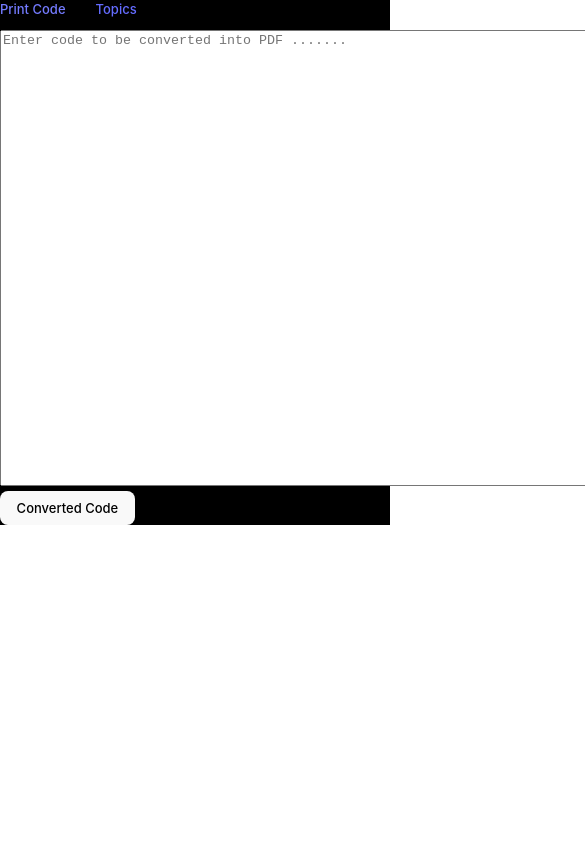
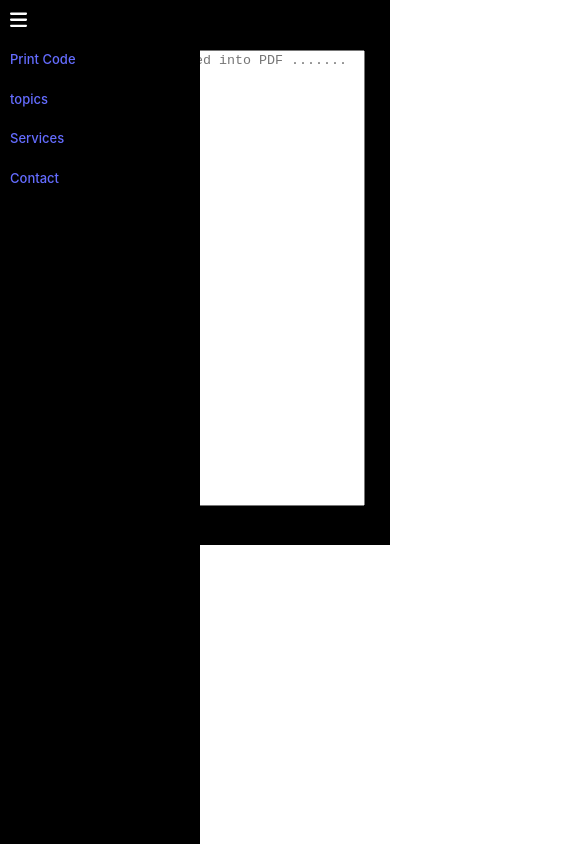
Before and after one commit to randhavevaibhav/JsManual2, a React (Create React App) app: page /JsManual2/printcode in a window 390 px wide. Shown: the top 844 px of the page, 585 px wide, since content can reach past the window. Built offline with nearby package versions, Linux system fonts and the light colour scheme; a small style sheet from the web is missing.

Commit message:
added side menu

```diff
--- a/package.json
+++ b/package.json
@@ -4,6 +4,9 @@
   "version": "0.1.0",
   "private": true,
   "dependencies": {
+    "@fortawesome/fontawesome-svg-core": "^6.5.1",
+    "@fortawesome/free-solid-svg-icons": "^6.5.1",
+    "@fortawesome/react-fontawesome": "^0.2.0",
     "@testing-library/jest-dom": "^5.17.0",
     "@testing-library/react": "^13.4.0",
     "@testing-library/user-event": "^13.5.0",
--- a/src/App.css
+++ b/src/App.css
@@ -1,46 +1,9 @@
-/* .App {
-  text-align: center;
-}
 
-.App-logo {
-  height: 40vmin;
-  pointer-events: none;
-}
-
-@media (prefers-reduced-motion: no-preference) {
-  .App-logo {
-    animation: App-logo-spin infinite 20s linear;
-  }
-}
-
-.App-header {
-  background-color: #282c34;
-  min-height: 100vh;
-  display: flex;
-  flex-direction: column;
-  align-items: center;
-  justify-content: center;
-  font-size: calc(10px + 2vmin);
-  color: white;
-}
-
-.App-link {
-  color: #61dafb;
-}
-
-@keyframes App-logo-spin {
-  from {
-    transform: rotate(0deg);
-  }
-  to {
-    transform: rotate(360deg);
-  }
-} */
 #App{
   width: 100%;
   height: 100%;
   display: flex;
- flex-direction: column;
+ flex-direction: row;
 
 }
 .nav-bar
@@ -50,3 +13,11 @@
   display: flex;
   width: 100%;
 }
+
+
+
+@media only screen and (max-width: 600px) {
+  #App{
+    flex-direction: column;
+  }
+ }
--- a/src/App.js
+++ b/src/App.js
@@ -3,17 +3,19 @@ import './App.css';
 import PrintCode from "./components/PrintCode";
 import Topics from './components/Topics';
 import ConvertedCode from "./components/CovertedCode";
+import Sidebar from "./components/Sidebar";
 function App() {
 
   return (
     <div id="App">
 
     <Router>
-      <div className="nav-bar">
+      {/* <div className="nav-bar">
         <Link to="/JsManual2/printcode">Print Code</Link>
         <Link to="/JsManual2/topics">Topics</Link>
 
-      </div>
+      </div> */}
+      <Sidebar/>
 
       <Routes>
 
--- /dev/null
+++ b/src/components/Sidebar.js
@@ -0,0 +1,93 @@
+import { faBars } from "@fortawesome/free-solid-svg-icons";
+import React, { useState } from "react";
+import '../styles/Sidebar.css';
+import { FontAwesomeIcon } from "@fortawesome/react-fontawesome";
+import { Link } from "react-router-dom";
+
+const Sidebar = () => {
+    const [menuItems, setMenuItems] = useState([
+      { id: 1, title: "Print Code", isOpen: false,path:"/JsManual2/printcode" },
+      { id: 2, title: "topics", isOpen: false,path:"/JsManual2/topics" },
+      { id: 3, title: "Services", isOpen: false },
+      { id: 4, title: "Contact", isOpen: false },
+    ]);
+
+    const [isSidebarOpen, setIsSidebarOpen] = useState(true);
+
+    const toggleSidebar = () => {
+
+
+      setIsSidebarOpen(!isSidebarOpen);
+      if(isSidebarOpen)
+      {
+          closeAllSubMenu();
+      }
+    };
+    const closeAllSubMenu = ()=>{
+
+      setMenuItems((prevMenuItems) =>
+        prevMenuItems.map((item) =>
+        true ? { ...item, isOpen: false } : item
+        )
+      );
+
+    }
+
+    const toggleMenu = (id) => {
+
+      setMenuItems((prevMenuItems) =>
+        prevMenuItems.map((item) =>
+          {
+              return item.id === id ? { ...item, isOpen: !item.isOpen } : item;
+          }
+        )
+
+      );
+      //for opening only one sub-menu
+      setMenuItems((prevMenuItems) =>
+        prevMenuItems.map((item) =>
+          {
+              return item.id !== id ? { ...item, isOpen: false } : item;
+          }
+        )
+
+      );
+
+    };
+
+    return (
+      <>
+      <div className="sidebar-container">
+      <div className="hamburger-icon" onClick={()=>{
+          toggleSidebar();
+
+        }}>
+          <FontAwesomeIcon icon={faBars} size="xl" color="white"/>
+        </div>
+        <div className={`sidebar ${isSidebarOpen ? "openSidebar" : "closedSidebar"}`}>
+          <ul>
+            {menuItems.map((item) => (
+              <li key={item.id}>
+                <div className="menu-item" onClick={() => {
+                  toggleMenu(item.id);
+
+                }}>
+                 <Link to={item.path}>{item.title}</Link>
+                </div>
+                {item.isOpen && (
+                  <ul className="sub-menu" >
+
+                    <li >Sub-Item 1</li>
+                    <li >Sub-Item 2</li>
+                  </ul>
+                )}
+              </li>
+            ))}
+          </ul>
+        </div>
+      </div>
+
+      </>
+    );
+  };
+export default Sidebar;
--- a/src/components/TopicItems.js
+++ b/src/components/TopicItems.js
@@ -21,7 +21,8 @@ const [copButtonText,setcopButtonText] = useState("Copy Code");
       <div className='first-section'>
 
         <div className="topic-name padding20px" >
-            {topicName}
+            <b>{topicName}</b>
+
         </div>
         <div id='copy-button'>
       <CopyToClipboard text={syntax}
@@ -52,7 +53,9 @@ const [copButtonText,setcopButtonText] = useState("Copy Code");
 
         </div>
         <div className="explanation padding20px">
+          <b>Explaination:</b><br/>
           {explanation}
+
         </div>
         <div className="youtube-links padding20px">
           <h3>YouTube Link - </h3>
--- a/src/styles/PrintCode.css
+++ b/src/styles/PrintCode.css
@@ -1,9 +1,19 @@
 .code{
     height: 100%;
     width: 100%;
+    margin-top: 50px;
 
 
 }
 textarea {
     resize: none;
+    width: 50%;
   }
+
+  @media only screen and (max-width: 600px) {
+
+    textarea {
+
+        width: 92%;
+      }
+  }
--- /dev/null
+++ b/src/styles/Sidebar.css
@@ -0,0 +1,82 @@
+.sidebar-container{
+    position:fixed;
+}
+
+.sidebar {
+    visibility: visible;
+    width: 200px;
+    height: fit-content;
+    background-color: black;
+    color: #fff;
+    height: 100vh;
+
+
+
+  }
+
+  .hamburger-icon{
+
+    background-color: black;
+    padding: 10px;
+  }
+
+
+  .openSidebar
+  {
+    transition: width 0.5s ease-in-out;
+  }
+
+  .closedSidebar {
+    transition: width 0.5s ease-in-out;
+    width: 0px;
+    opacity: 0;
+    /* pointer-events: none; */
+
+
+
+
+
+  }
+
+  ul {
+    list-style-type: none;
+    padding: 0;
+    margin: 0;
+  }
+
+  .menu-item {
+    padding: 10px;
+    cursor: pointer;
+  }
+
+  .sub-menu {
+    list-style-type: none;
+    padding: 0;
+    margin: 0;
+  }
+
+  .sub-menu li {
+    padding: 8px;
+    background-color: #555;
+    cursor: pointer;
+  }
+
+
+
+  @media only screen and (max-width: 600px) {
+    .closedSidebar {
+        transition: all 0.5s ease-in-out;
+        height: 0px;
+
+
+
+
+
+      }
+      .sidebar{
+        position:fixed;
+      }
+      .hamburger-icon{
+        width: 23rem;
+      }
+   }
--- a/src/styles/TopicItems.css
+++ b/src/styles/TopicItems.css
@@ -3,6 +3,7 @@
   display: flex;
   flex-wrap: wrap;
   gap: 10px;
+  margin-top: 50px;
 }
 
 
```
Also changed, not shown: 1 other file (tests, documents, lock files or other folders).
